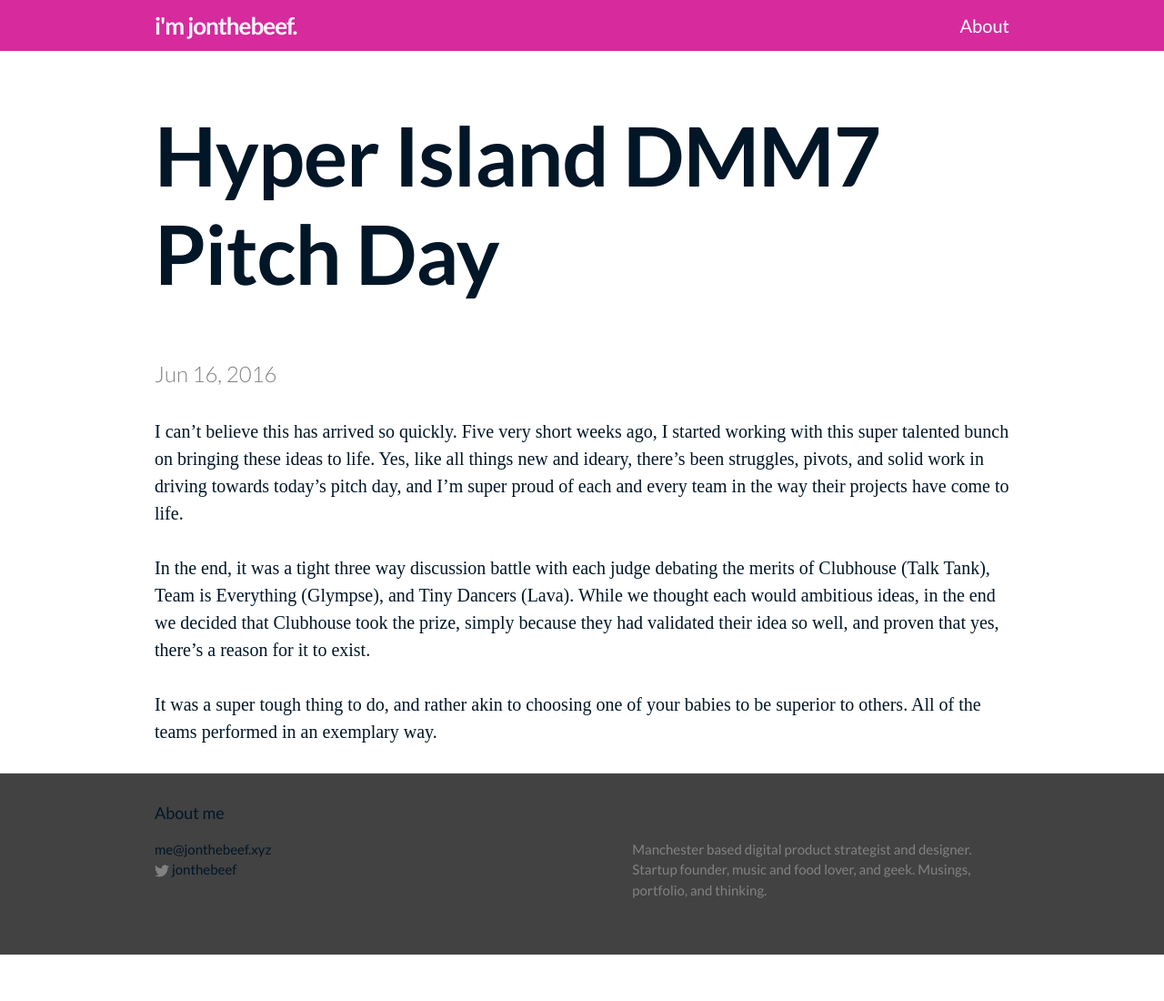
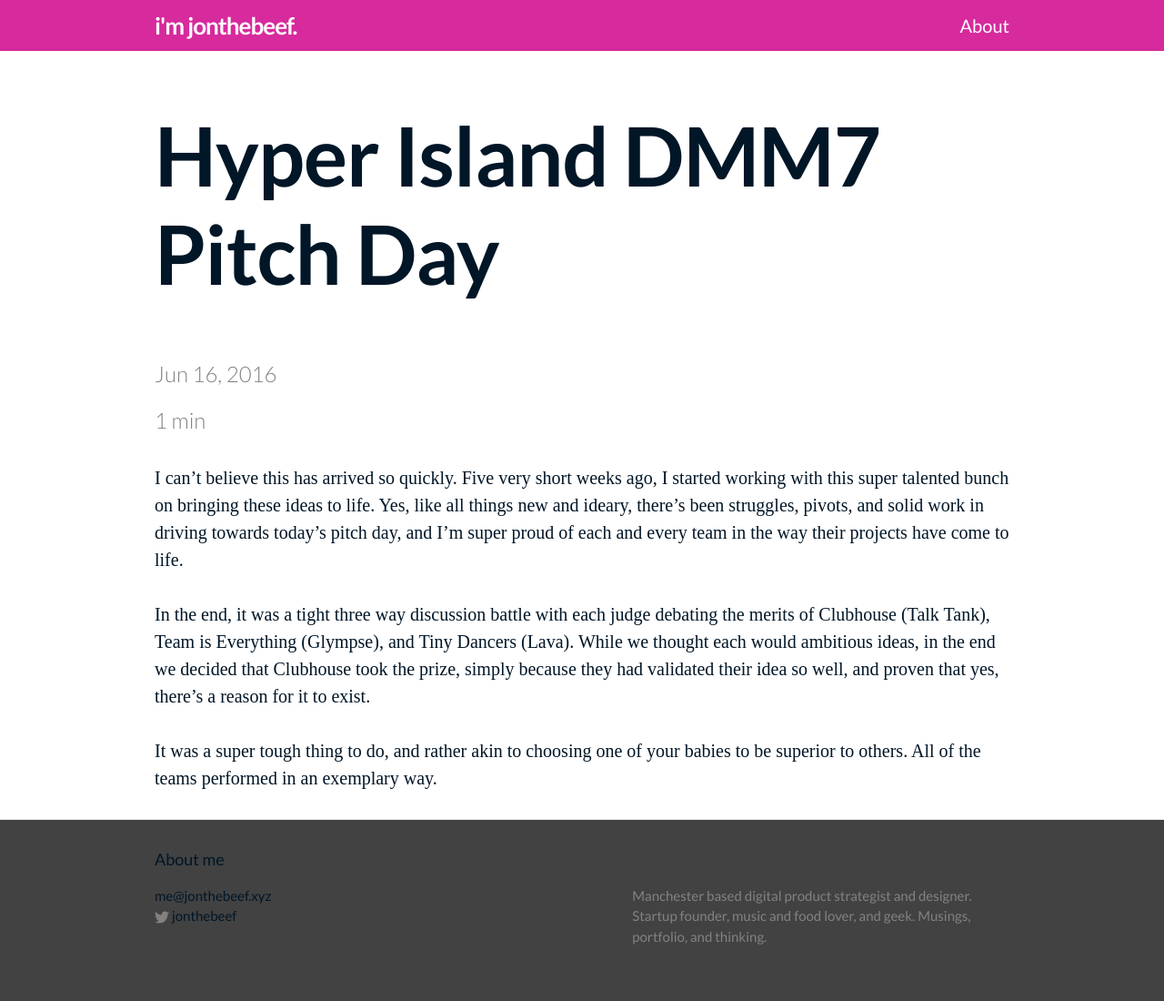
Before and after one commit to jonthebeef/jonthebeef.github.io, a Jekyll site: the page built from _posts/2016-06-16-hyper-island-dmm7-pitch-day.md, in a window 1280 px wide. Shown: the whole page at 91% size. Built offline with Jekyll 4.4.1, drawn with Linux system fonts in a browser that asks for light colours; some web fonts are replaced; before the commit the page ends 1049 px from its top, so only the background shows below that.

```diff
--- /dev/null
+++ b/_includes/wordcount.html
@@ -0,0 +1,6 @@
+  {% assign words = content | number_of_words %}
+  {% if words < 360 %}
+    1 min
+  {% else %}
+    Reading time: {{ words | divided_by:180 }} mins
+  {% endif %}
--- a/_layouts/post.html
+++ b/_layouts/post.html
@@ -6,6 +6,7 @@ layout: default
   <header class="post-header">
     <h1 class="post-title" itemprop="name headline">{{ page.title }}</h1>
     <p class="post-meta"><time datetime="{{ page.date | date_to_xmlschema }}" itemprop="datePublished">{{ page.date | date: "%b %-d, %Y" }}</time>{% if page.author %} • <span itemprop="author" itemscope itemtype="http://schema.org/Person"><span itemprop="name">{{ page.author }}</span></span>{% endif %}</p>
+    <span class="post-meta">{% include wordcount.html %}</span>
   </header>
 
   <div class="post-content" itemprop="articleBody">
--- a/_layouts/post2.html
+++ b/_layouts/post2.html
@@ -6,6 +6,7 @@ layout: default
   <header class="post-header">
     <h1 class="post-title2" itemprop="name headline">{{ page.title }}</h1>
     <p class="post-meta"><time datetime="{{ page.date | date_to_xmlschema }}" itemprop="datePublished">{{ page.date | date: "%b %-d, %Y" }}</time>{% if page.author %} • <span itemprop="author" itemscope itemtype="http://schema.org/Person"><span itemprop="name">{{ page.author }}</span></span>{% endif %}</p>
+    <span class="post-meta">{% include wordcount.html %}</span>
   </header>
 
   <div class="post-content" itemprop="articleBody">
```
